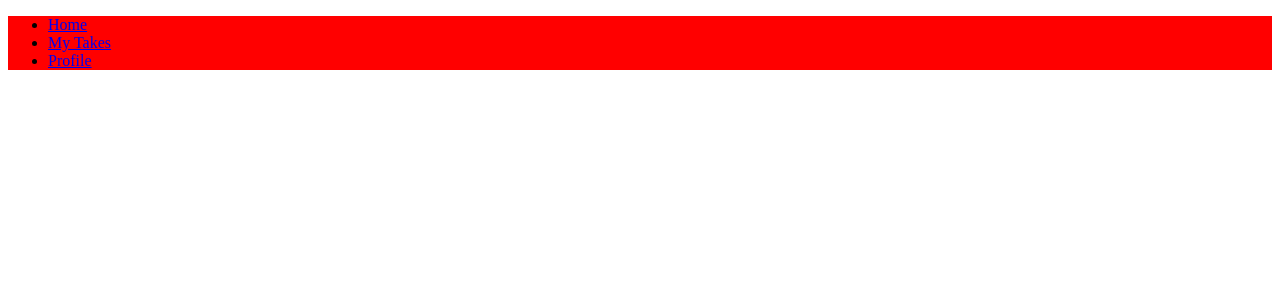
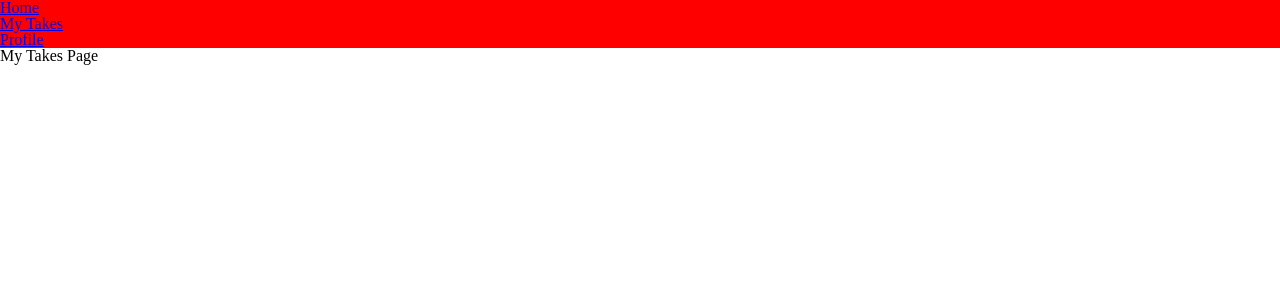
Before and after one commit to EidorianAvi/JustMyTake-Frontend, a React (Create React App) app: page /my-takes in a window 1280 px wide. Shown: the top 300 px of the page. Built offline with nearby package versions, Linux system fonts and the light colour scheme.

Commit message:
Create home, profile, and my takes folders and root components for nav bar navigation

```diff
--- a/src/App.css
+++ b/src/App.css
@@ -1,3 +1,54 @@
+/* http://meyerweb.com/eric/tools/css/reset/
+   v2.0 | 20110126
+   License: none (public domain)
+*/
+
+html, body, div, span, applet, object, iframe,
+h1, h2, h3, h4, h5, h6, p, blockquote, pre,
+a, abbr, acronym, address, big, cite, code,
+del, dfn, em, img, ins, kbd, q, s, samp,
+small, strike, strong, sub, sup, tt, var,
+b, u, i, center,
+dl, dt, dd, ol, ul, li,
+fieldset, form, label, legend,
+table, caption, tbody, tfoot, thead, tr, th, td,
+article, aside, canvas, details, embed,
+figure, figcaption, footer, header, hgroup,
+menu, nav, output, ruby, section, summary,
+time, mark, audio, video {
+	margin: 0;
+	padding: 0;
+	border: 0;
+	font-size: 100%;
+	font: inherit;
+	vertical-align: baseline;
+}
+/* HTML5 display-role reset for older browsers */
+article, aside, details, figcaption, figure,
+footer, header, hgroup, menu, nav, section {
+	display: block;
+}
+body {
+	line-height: 1;
+}
+ol, ul {
+	list-style: none;
+}
+blockquote, q {
+	quotes: none;
+}
+blockquote:before, blockquote:after,
+q:before, q:after {
+	content: '';
+	content: none;
+}
+table {
+	border-collapse: collapse;
+	border-spacing: 0;
+}
+
+/* End of Meyers Reset */
+
 * {
   box-sizing: border-box;
 }
--- a/src/App.js
+++ b/src/App.js
@@ -2,6 +2,9 @@
 import React, { Component } from 'react';
 import { BrowserRouter, Route } from 'react-router-dom';
 import NavBar from './components/NavBar/NavBar';
+import HomePage from './components/Home/HomePage';
+import MyTakes from './components/MyTakes/MyTakes';
+import Profile from './components/Profile/Profile';
 
 class App extends Component {
   render() {
@@ -9,6 +12,9 @@
       <BrowserRouter>
         <div className="App">
           <NavBar />
+          <Route exact path="/" component={HomePage}/>
+          <Route path="/my-takes" component={MyTakes}/>
+          <Route path="/profile" component={Profile}/>
         </div>
       </BrowserRouter>
     );
--- a/src/components/Home/HomePage.js
+++ b/src/components/Home/HomePage.js
@@ -0,0 +1,11 @@
+import React from 'react'
+
+const HomePage = () => {
+    return (
+        <div>
+            <h1>Home Page</h1>
+        </div>
+    )
+}
+
+export default HomePage
--- /dev/null
+++ b/src/components/MyTakes/MyTakes.js
@@ -0,0 +1,11 @@
+import React from 'react'
+
+const MyTakes = () => {
+    return (
+        <div>
+            <h1>My Takes Page</h1>
+        </div>
+    )
+}
+
+export default MyTakes;
--- /dev/null
+++ b/src/components/Profile/Profile.js
@@ -0,0 +1,11 @@
+import React from 'react'
+
+const Profile = () => {
+    return (
+        <div>
+            <h1>Profile Page</h1>
+        </div>
+    )
+}
+
+export default Profile
--- a/src/index.css
+++ /dev/null
@@ -1,3 +0,0 @@
-* {
-    box-sizing: border-box;
-}
```
Also changed, not shown: 1 other file (tests, documents, lock files or other folders).
